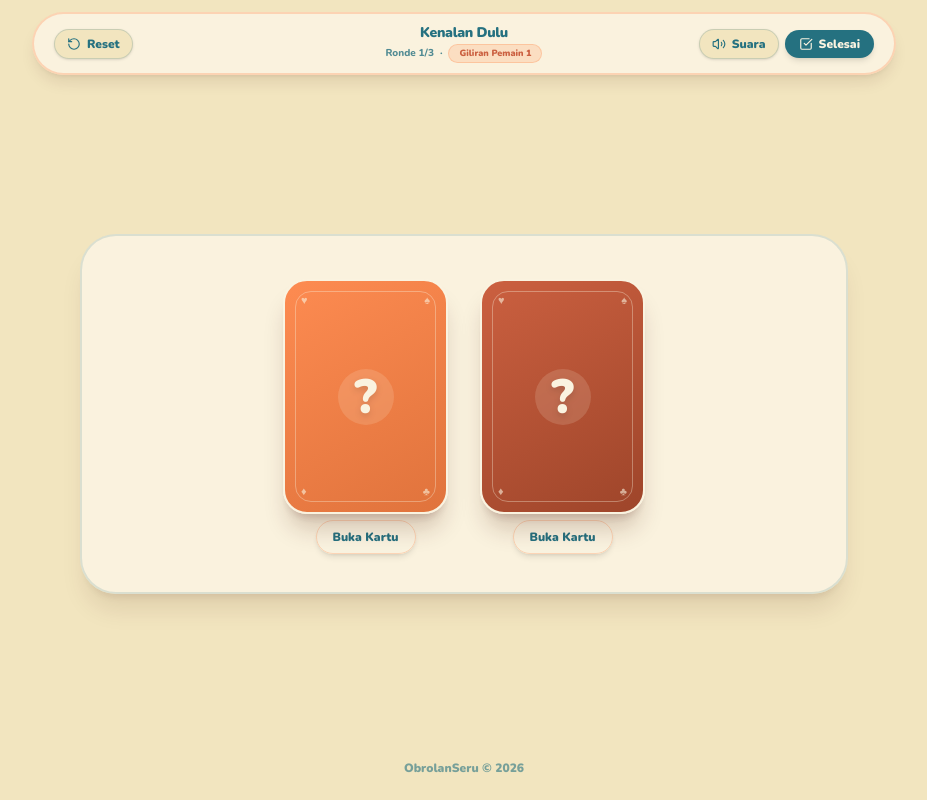
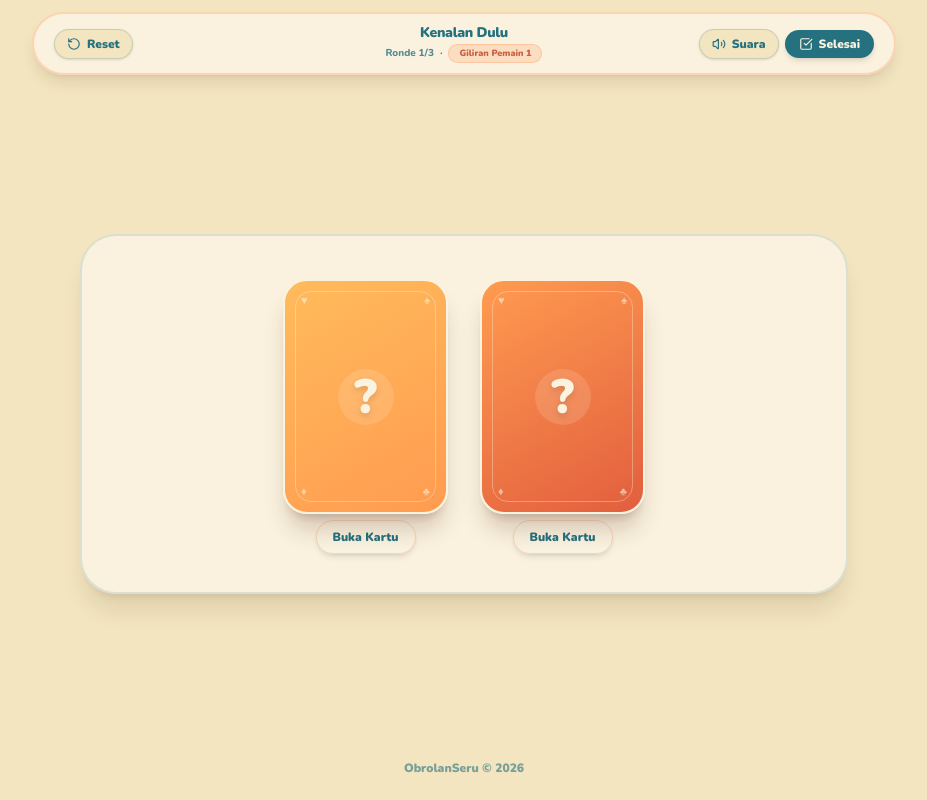
Before and after one commit to N4thaf/ObrolanSeru, a Next.js app: page /play/game in a window 1280 px wide. Shown: the whole page, without its empty margins (176-1103 px from the left). Built offline with nearby package versions, Linux system fonts and the light colour scheme.

Commit message:
Integrate user ordered hex color palette into game cards and roulette wheel (#FFBB5C, #FF9B50, #E25E3E, #C63D2F)

```diff
--- a/src/app/play/game/page.tsx
+++ b/src/app/play/game/page.tsx
@@ -15,16 +15,20 @@ const C = {
   teal: "#257180",
   sand: "#F2E5BF",
   linen: "#FAF3E0",
-  orange: "#FD8B51",
-  rust: "#CB6040",
+  gold: "#FFBB5C",    // User ordered palette color 1
+  orange: "#FF9B50",  // User ordered palette color 2
+  rust: "#E25E3E",    // User ordered palette color 3
+  crimson: "#C63D2F", // User ordered palette color 4
   muted: "#6B8E94",
 };
 
 const CARD_COLORS = [
-  "linear-gradient(150deg, #FD8B51 0%, #E0733C 100%)", // Sunset Orange
-  "linear-gradient(150deg, #CB6040 0%, #9E452A 100%)", // Terracotta Rust
-  "linear-gradient(150deg, #E8A246 0%, #D4882C 100%)", // Warm Gold Sand
-  "linear-gradient(150deg, #D97736 0%, #B8581E 100%)", // Autumn Amber
+  "linear-gradient(150deg, #FFBB5C 0%, #FF9B50 100%)", // Honey Gold to Sunset Orange
+  "linear-gradient(150deg, #FF9B50 0%, #E25E3E 100%)", // Sunset Orange to Terracotta Coral
+  "linear-gradient(150deg, #E25E3E 0%, #C63D2F 100%)", // Terracotta Coral to Crimson Rust
+  "linear-gradient(150deg, #C63D2F 0%, #9E2B1E 100%)", // Deep Vintage Crimson
+  "linear-gradient(150deg, #FFBB5C 0%, #E25E3E 100%)", // Warm Peach to Terracotta
+  "linear-gradient(150deg, #FF9B50 0%, #C63D2F 100%)", // Vibrant Sunset to Crimson
 ];
 
 const TOD_TRUTH = [
@@ -428,7 +432,7 @@ function SpinnerWheelFlow({
   const [chosenType, setChosenType] = useState<'truth'|'dare'|null>(null);
   const [todContent, setTodContent] = useState<string>('');
 
-  const sliceColors = [C.orange, C.teal, C.rust, "#E8A246", "#D97736", C.orange];
+  const sliceColors = [C.gold, C.orange, C.rust, C.crimson, C.teal, C.gold];
 
   const VIEWBOX_SIZE = 400;
   const cx = 200;
```
